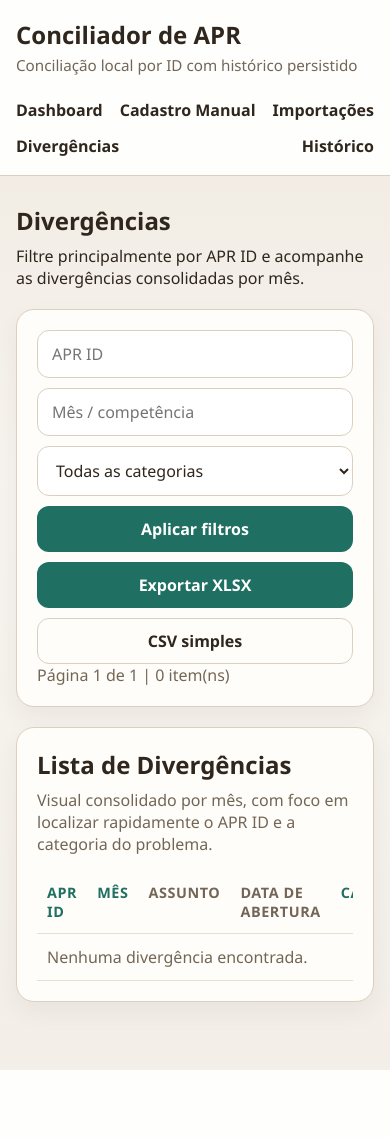
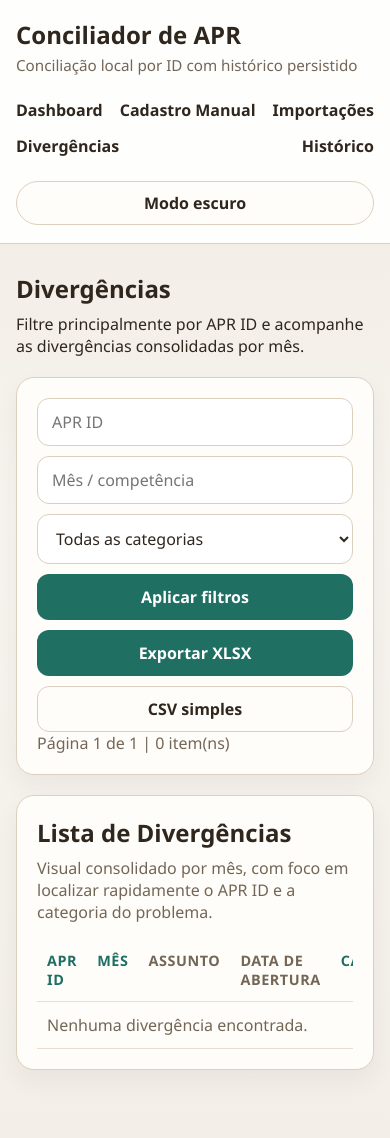
Before and after one commit to leogoecking/APRCheck, a FastAPI app: page /divergences in a window 390 px wide. Before the commit the page ends 1070 px from the top, so only its background shows below. Run offline with FastAPI, Linux system fonts and the light colour scheme.

Commit message:
Add dark mode and fix missing itsdangerous dependency

```diff
--- a/app/static/style.css
+++ b/app/static/style.css
@@ -11,6 +11,31 @@
     --danger-dark: #8e3322;
     --success-bg: #e5f5ee;
     --error-bg: #f9e5e2;
+    --topbar-bg: rgba(255, 255, 255, 0.92);
+    --page-gradient: linear-gradient(180deg, #efe8de 0%, #f7f4ef 45%, #f3efe8 100%);
+    --shadow: 0 10px 24px rgba(47, 38, 29, 0.06);
+    --secondary-hover: #f3ece2;
+    --table-border: #eadfce;
+}
+
+:root[data-theme="dark"] {
+    --bg: #0f1718;
+    --surface: #172224;
+    --surface-strong: #223133;
+    --border: #31494c;
+    --text: #edf3ed;
+    --muted: #9eb2aa;
+    --accent: #73c7b4;
+    --accent-dark: #58a896;
+    --danger: #db876d;
+    --danger-dark: #c06b54;
+    --success-bg: #14362f;
+    --error-bg: #422622;
+    --topbar-bg: rgba(16, 24, 25, 0.88);
+    --page-gradient: radial-gradient(circle at top, #243739 0%, #132022 42%, #0d1516 100%);
+    --shadow: 0 16px 32px rgba(0, 0, 0, 0.32);
+    --secondary-hover: #223133;
+    --table-border: #2a3e40;
 }
 
 * {
@@ -20,7 +45,7 @@
 body {
     margin: 0;
     font-family: "Segoe UI", Tahoma, Geneva, Verdana, sans-serif;
-    background: linear-gradient(180deg, #efe8de 0%, #f7f4ef 45%, #f3efe8 100%);
+    background: var(--page-gradient);
     color: var(--text);
 }
 
@@ -39,11 +64,12 @@ a:hover {
 }
 
 .topbar {
-    background: rgba(255, 255, 255, 0.92);
+    background: var(--topbar-bg);
     border-bottom: 1px solid var(--border);
     position: sticky;
     top: 0;
     backdrop-filter: blur(12px);
+    z-index: 10;
 }
 
 .topbar-inner {
@@ -76,6 +102,21 @@ a:hover {
 .nav a {
     color: var(--text);
     font-weight: 600;
+}
+
+.theme-toggle {
+    padding: 10px 14px;
+    border-radius: 999px;
+    border: 1px solid var(--border);
+    background: var(--surface);
+    color: var(--text);
+    cursor: pointer;
+    font-weight: 700;
+    white-space: nowrap;
+}
+
+.theme-toggle:hover {
+    background: var(--secondary-hover);
 }
 
 .content {
@@ -118,7 +159,7 @@ a:hover {
     border: 1px solid var(--border);
     border-radius: 18px;
     padding: 20px;
-    box-shadow: 0 10px 24px rgba(47, 38, 29, 0.06);
+    box-shadow: var(--shadow);
     margin-bottom: 20px;
 }
 
@@ -253,7 +294,7 @@ textarea {
 }
 
 .button-secondary:hover {
-    background: #f3ece2;
+    background: var(--secondary-hover);
 }
 
 .danger-button {
@@ -292,7 +333,7 @@ th,
 td {
     padding: 12px 10px;
     text-align: left;
-    border-bottom: 1px solid #eadfce;
+    border-bottom: 1px solid var(--table-border);
     vertical-align: top;
 }
 
@@ -313,4 +354,8 @@ th {
     .nav {
         justify-content: space-between;
     }
+
+    .theme-toggle {
+        width: 100%;
+    }
 }
--- a/app/templates/base.html
+++ b/app/templates/base.html
@@ -4,6 +4,21 @@
     <meta charset="utf-8">
     <meta name="viewport" content="width=device-width, initial-scale=1">
     <title>{% block title %}Conciliador de APR{% endblock %}</title>
+    <script>
+        (function () {
+            var storedTheme = null;
+            try {
+                storedTheme = window.localStorage.getItem("theme");
+            } catch (error) {
+                storedTheme = null;
+            }
+            var theme = storedTheme;
+            if (!theme) {
+                theme = window.matchMedia("(prefers-color-scheme: dark)").matches ? "dark" : "light";
+            }
+            document.documentElement.setAttribute("data-theme", theme);
+        })();
+    </script>
     <link rel="stylesheet" href="{{ request.url_for('static', path='style.css') }}">
 </head>
 <body>
@@ -20,6 +35,7 @@
                 <a href="/divergences">Divergências</a>
                 <a href="/history">Histórico</a>
             </nav>
+            <button class="theme-toggle" type="button" id="theme-toggle" aria-label="Alternar modo escuro">Modo escuro</button>
         </div>
     </header>
     <main class="container content">
@@ -28,5 +44,32 @@
         {% endif %}
         {% block content %}{% endblock %}
     </main>
+    <script>
+        (function () {
+            var root = document.documentElement;
+            var toggle = document.getElementById("theme-toggle");
+            if (!toggle) {
+                return;
+            }
+
+            function applyTheme(theme) {
+                root.setAttribute("data-theme", theme);
+                toggle.textContent = theme === "dark" ? "Modo claro" : "Modo escuro";
+                toggle.setAttribute("aria-pressed", theme === "dark" ? "true" : "false");
+            }
+
+            applyTheme(root.getAttribute("data-theme") || "light");
+
+            toggle.addEventListener("click", function () {
+                var nextTheme = root.getAttribute("data-theme") === "dark" ? "light" : "dark";
+                applyTheme(nextTheme);
+                try {
+                    window.localStorage.setItem("theme", nextTheme);
+                } catch (error) {
+                    // Persistencia de preferencia e opcional; ignorar falhas do navegador.
+                }
+            });
+        })();
+    </script>
 </body>
 </html>
--- a/requirements.txt
+++ b/requirements.txt
@@ -2,6 +2,7 @@ fastapi>=0.116,<1.0
 uvicorn>=0.35,<1.0
 sqlalchemy>=2.0,<3.0
 jinja2>=3.1,<4.0
+itsdangerous>=2.2,<3.0
 python-multipart>=0.0.9,<1.0
 pytest>=8.3,<9.0
 httpx>=0.28,<1.0
```
Also changed, not shown: tests/test_routes.py (+14 -0 lines), .bug-report/01-reconhecimento.md, .bug-report/02-achados.md, .bug-report/03-priorizacao.md, .bug-report/RELATORIO.md (added), .bug-report/correcoes/BUG-006.md (added).
